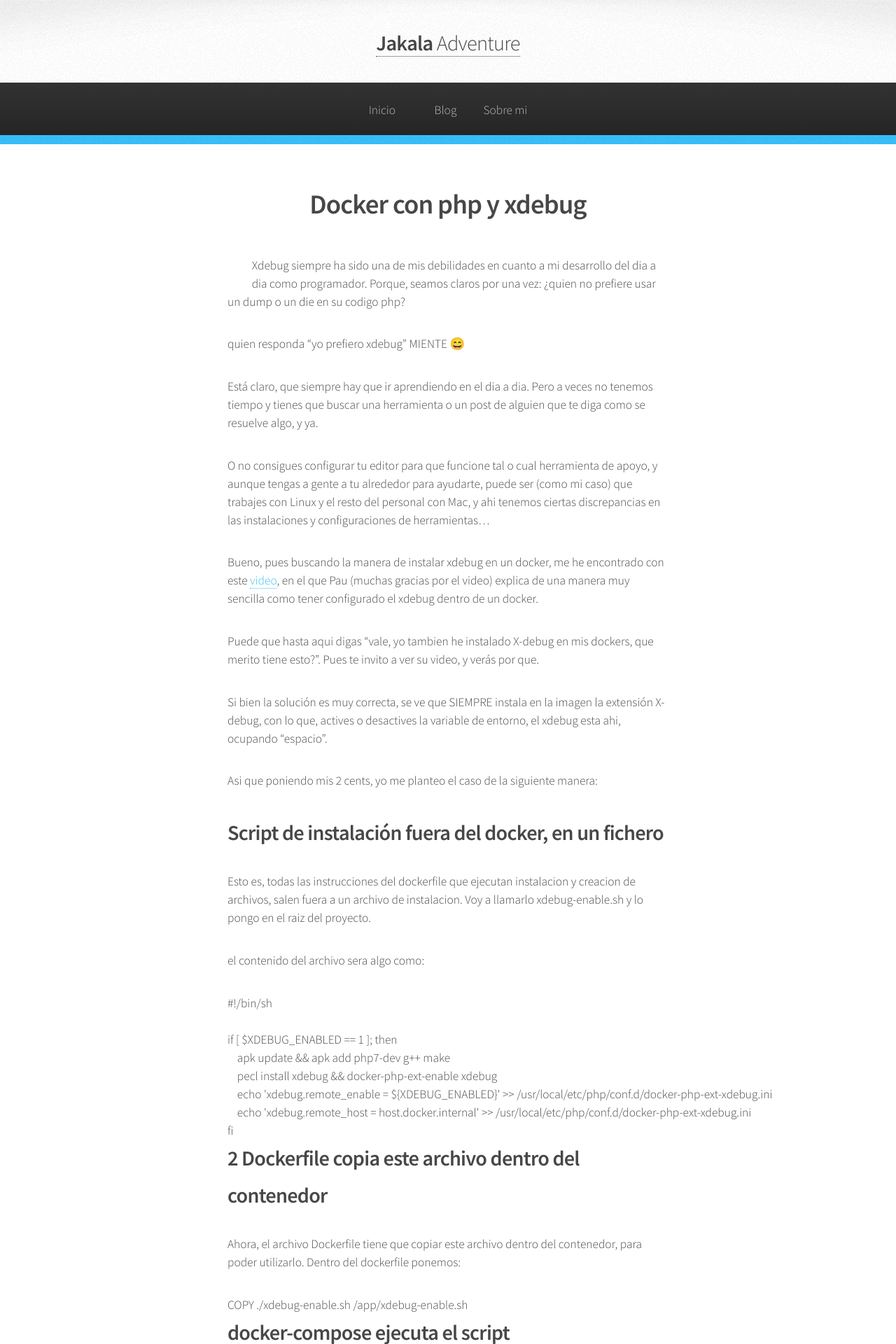
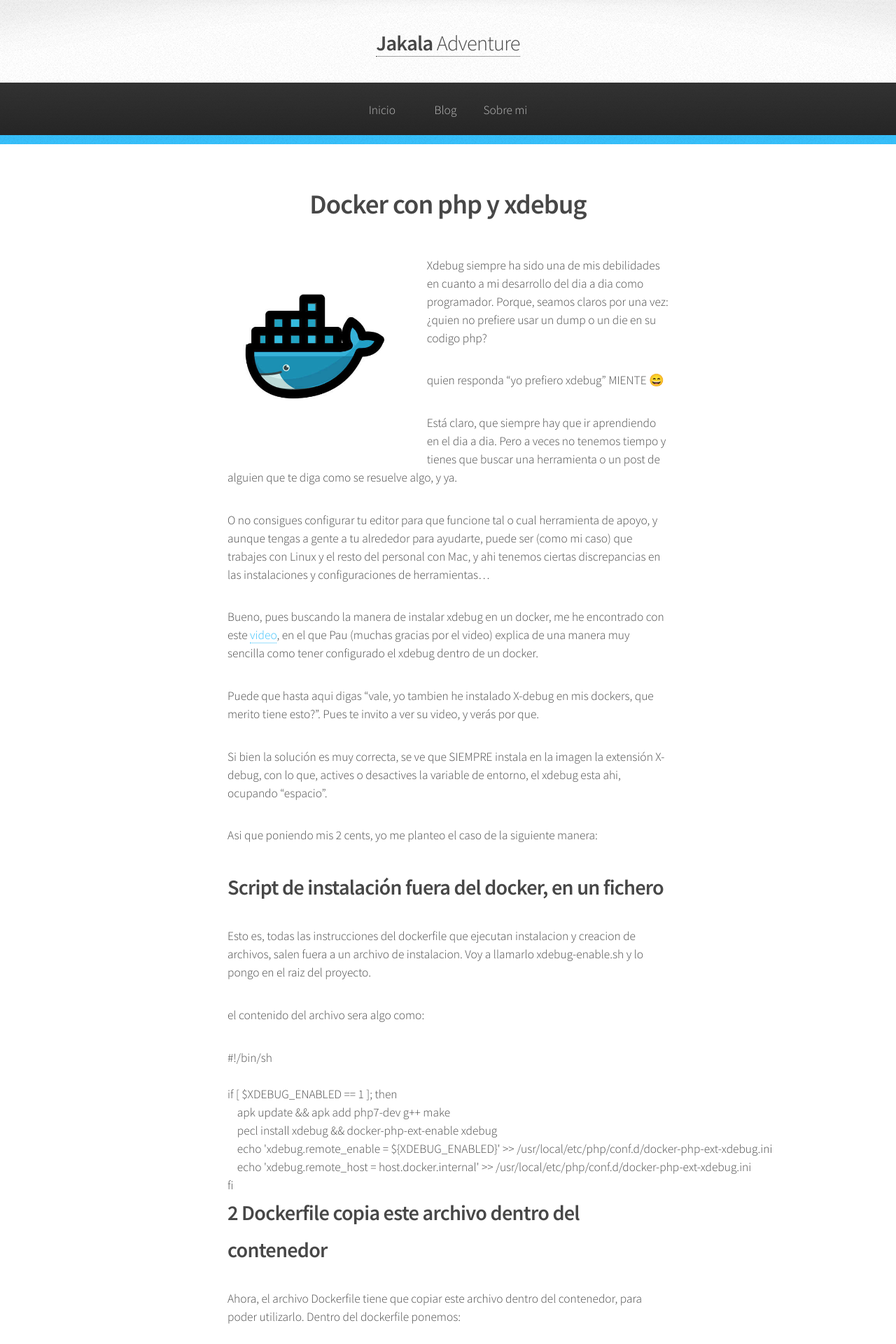
Before and after one commit to jakala/jakala.github.io, a Jekyll site: the page built from _posts/2022-10-21-docker-php-con-xdebug.md, in a window 1280 px wide. Shown: the top 1920 px of the page at 70% size. Built offline with Jekyll 4.4.1, drawn with Linux system fonts in a browser that asks for light colours; emoji names are drawn with the system emoji font.

Commit message:
Update 2022-10-21-docker-php-con-xdebug.md

```diff
--- a/_posts/2022-10-21-docker-php-con-xdebug.md
+++ b/_posts/2022-10-21-docker-php-con-xdebug.md
@@ -1,6 +1,6 @@
 ---
 title: Docker con php y xdebug
-featured:
+featured: /assets/images/docker.jpg
 layout: post
 excerpt_separator: <!--more-->
 ---
```
